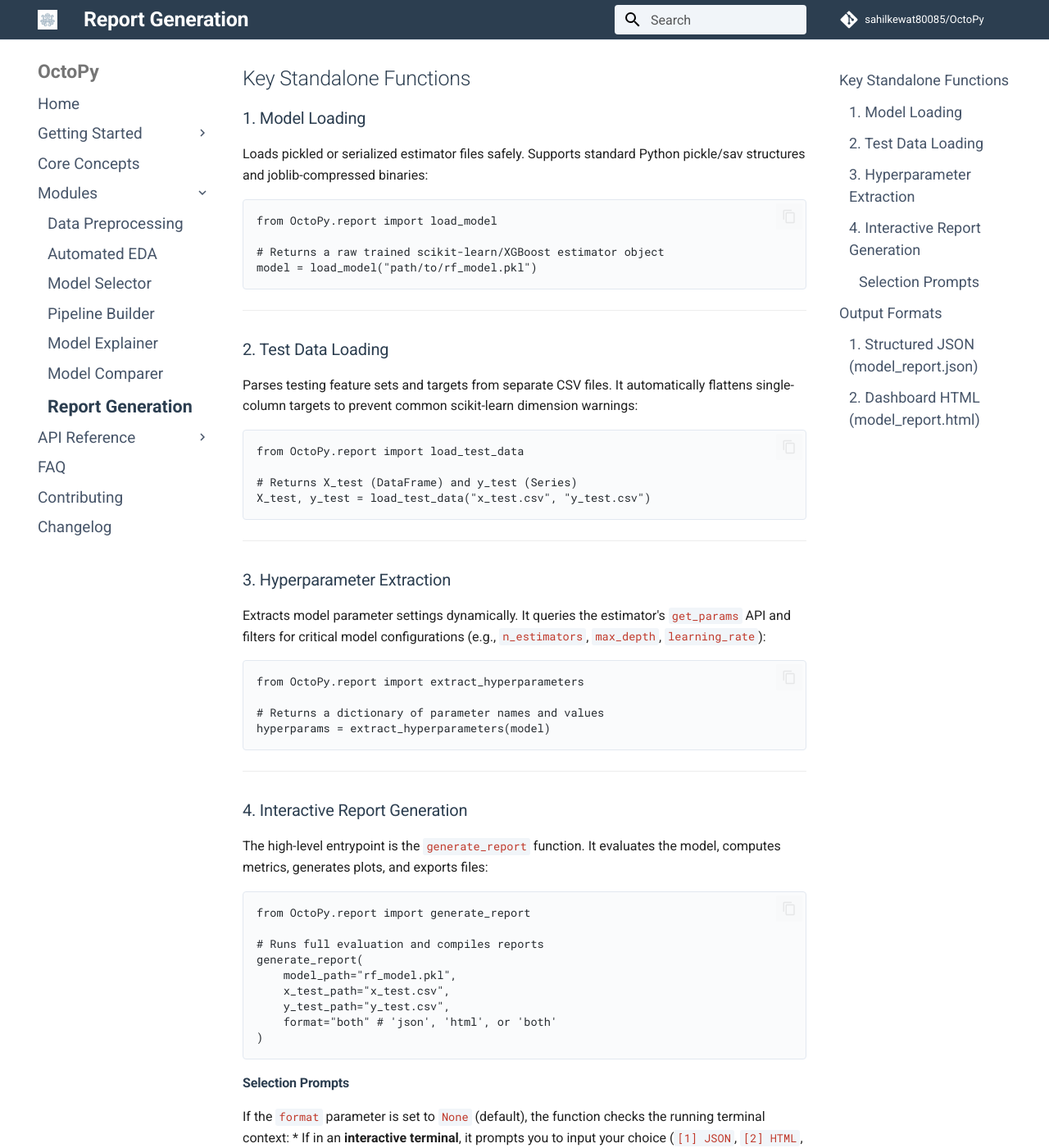
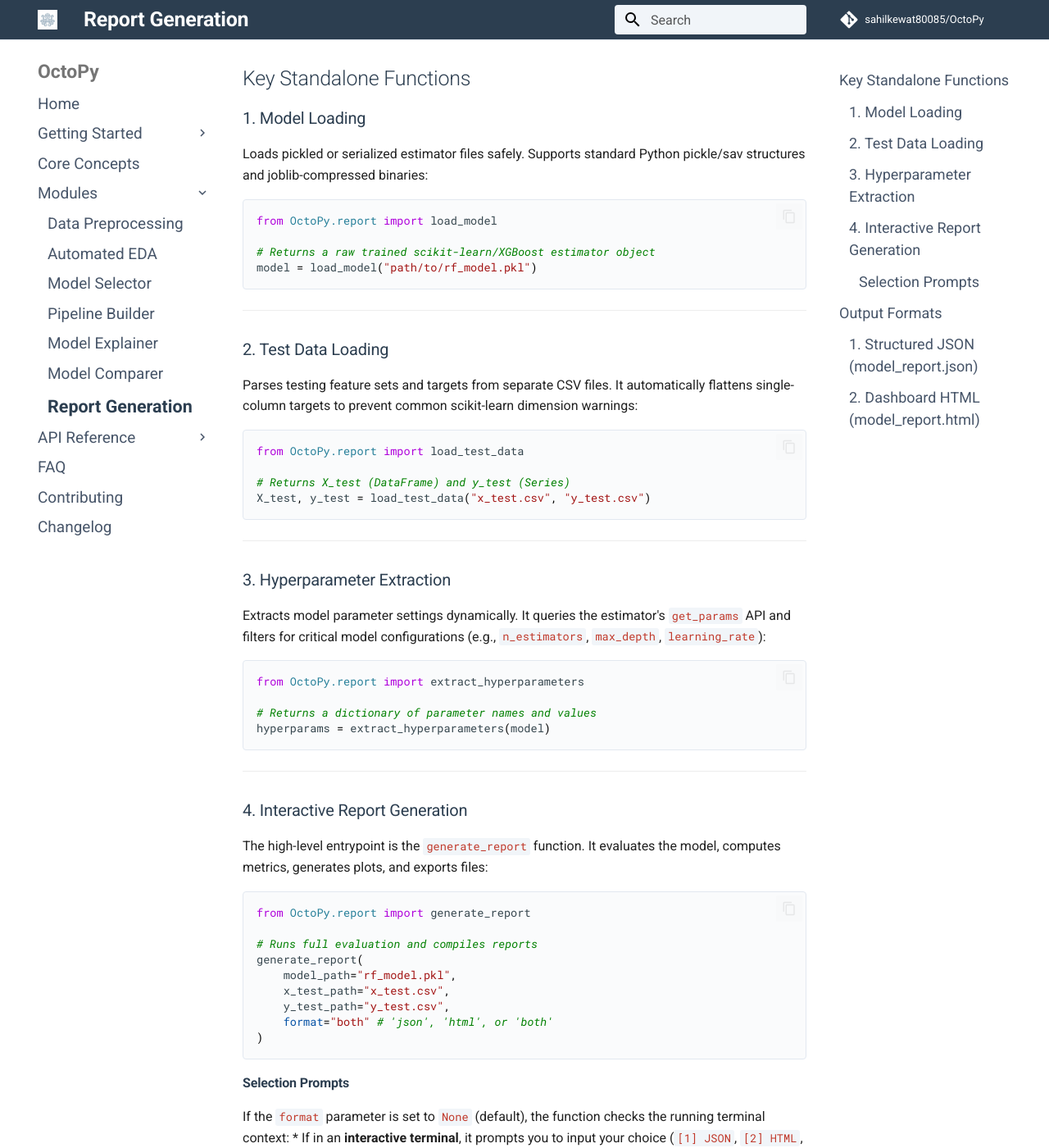
Before and after one commit to Sahilkewat80085/OctoPy, an MkDocs documentation site: the page built from docs/modules/report.md, in a window 1280 px wide and 1400 px high, scrolled down 245 px. Shown: the whole window at 82% size. Built offline with MkDocs 1.6.1 and Material for MkDocs 9.7.7, drawn with Linux system fonts in a browser that asks for light colours; comment, search, counter and statistics services are not loaded; some of the changed text lies outside the part shown.

Commit message:
config: enable Pygments and fences markdown extensions for code syntax highlighting

```diff
--- a/mkdocs.yml
+++ b/mkdocs.yml
@@ -68,3 +68,13 @@
   - FAQ: faq.md
   - Contributing: contributing.md
   - Changelog: changelog.md
+
+markdown_extensions:
+  - admonition
+  - pymdownx.details
+  - pymdownx.superfences
+  - pymdownx.highlight:
+      anchor_linenums: true
+      line_spans: true
+      pygments_lang_class: true
+  - pymdownx.inlinehilite
```
